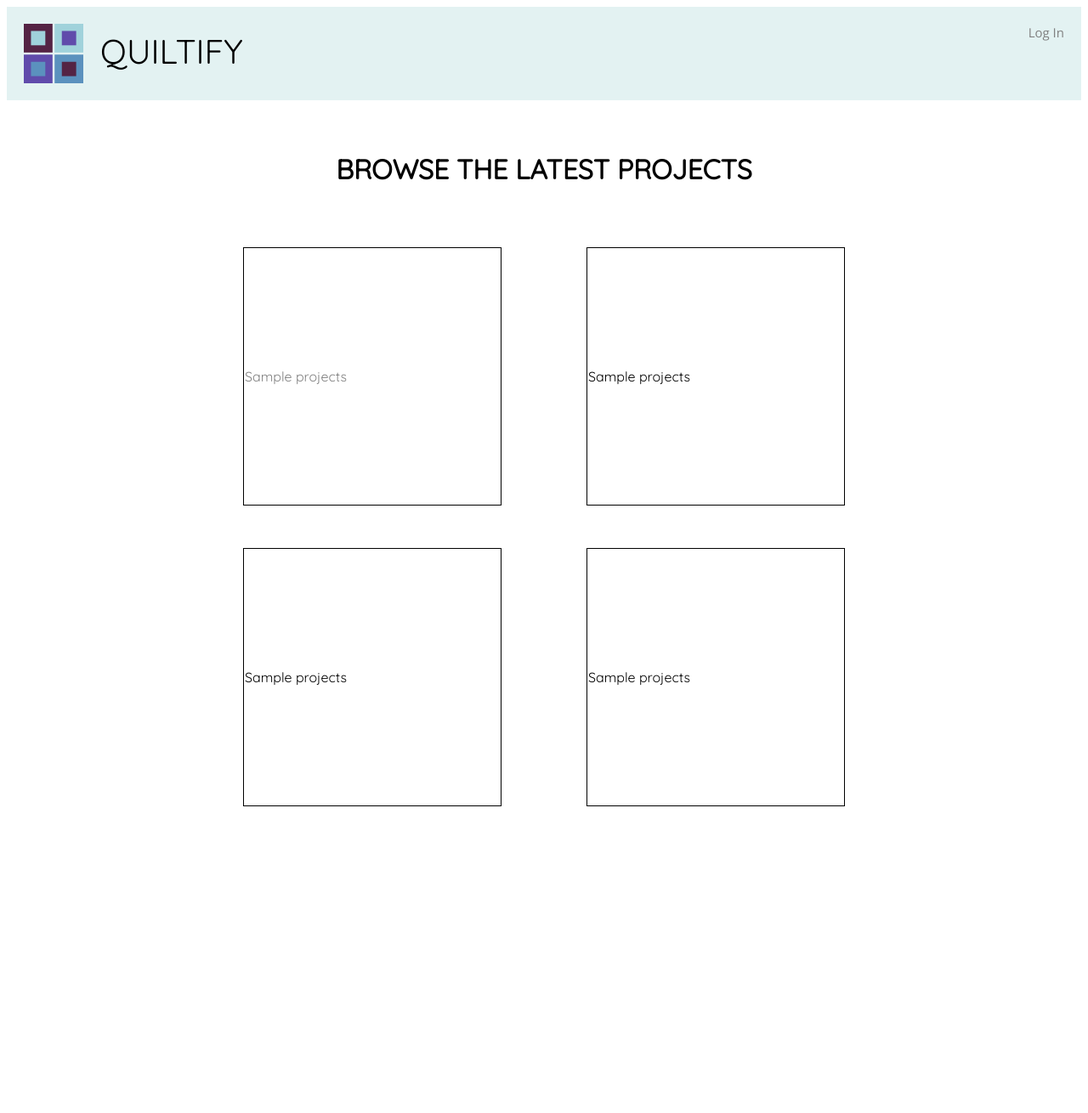
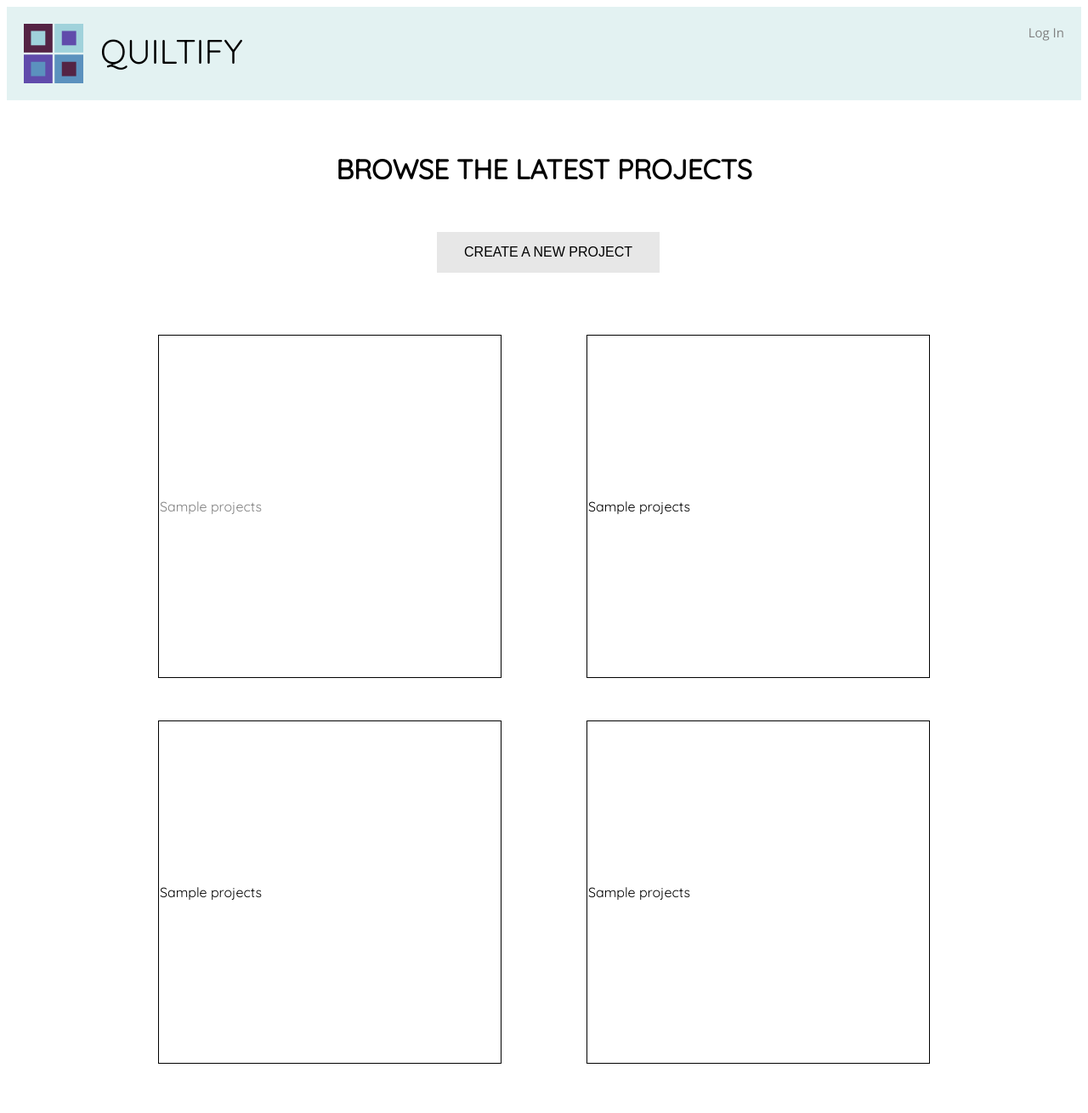
Before and after one commit to matthewmorales401/quiltify, a Python web app: template templates/home.html in a window 1280 px wide. Shown: the whole page at 85% size. Before the commit the page ends 949 px from the top, so only its background shows below. Run offline with Jinja, Linux system fonts and the light colour scheme; the template is opened without the code that fills it: most values are stand-ins (such as "Sample title", 1, 10 or a date in 2020).

Commit message:
added button create new project

```diff
--- a/templates/home.html
+++ b/templates/home.html
@@ -16,10 +16,27 @@ table {
 }
 
 
+#create {
+    background-color: #e7e7e7; /* Green */
+    border: none;
+    color: black;
+    padding: 15px 32px;
+    text-align: center;
+    text-decoration: none;
+    display: inline-block;
+    font-size: 16px;
+
+}
+#create:hover {
+  box-shadow: 0 12px 16px 0 rgba(0,0,0,0.24), 0 17px 50px 0 rgba(0,0,0,0.19);
+
+}
 #artworks {
-  height: 300px; /*make adjustable as extension*/
-  width: 300px;
+  height: 400px; /*make adjustable as extension*/
+  width: 400px;
   border: 1px solid black;
+  min-width: 400px;
+  min-height: 400px;
 
   }
 
@@ -51,7 +68,7 @@ table {
             </div>
         </div>
       {% endif %}
-      <p><a href="profile">View Profile</a> | <a href="{{logout_url}}">Log Out</a><p>
+      <p><a href="/profile">View Profile</a> | <a href="{{logout_url}}">Log Out</a><p>
     {% else %}
       <br><br>
       <a href="{{login_url}}">Log In</a>
@@ -64,10 +81,13 @@ table {
 
 <br></br>
 <h1 style="text-align: center;">BROWSE THE LATEST PROJECTS</h1>
-<table align="center" id="columns" cellspacing="100">
+
+<form action="/" method="post">
+<h2 style="text-align: center;"><button id="create" style="margin-top: 30px;">CREATE A NEW PROJECT</button></h2>
+</form>
+
+<table align="center" id="columns">
     <!--put in profiles-->
-
-
   <tr>
     <td id="artworks"><a href="/">{{projects}}
     </a></td>
```
